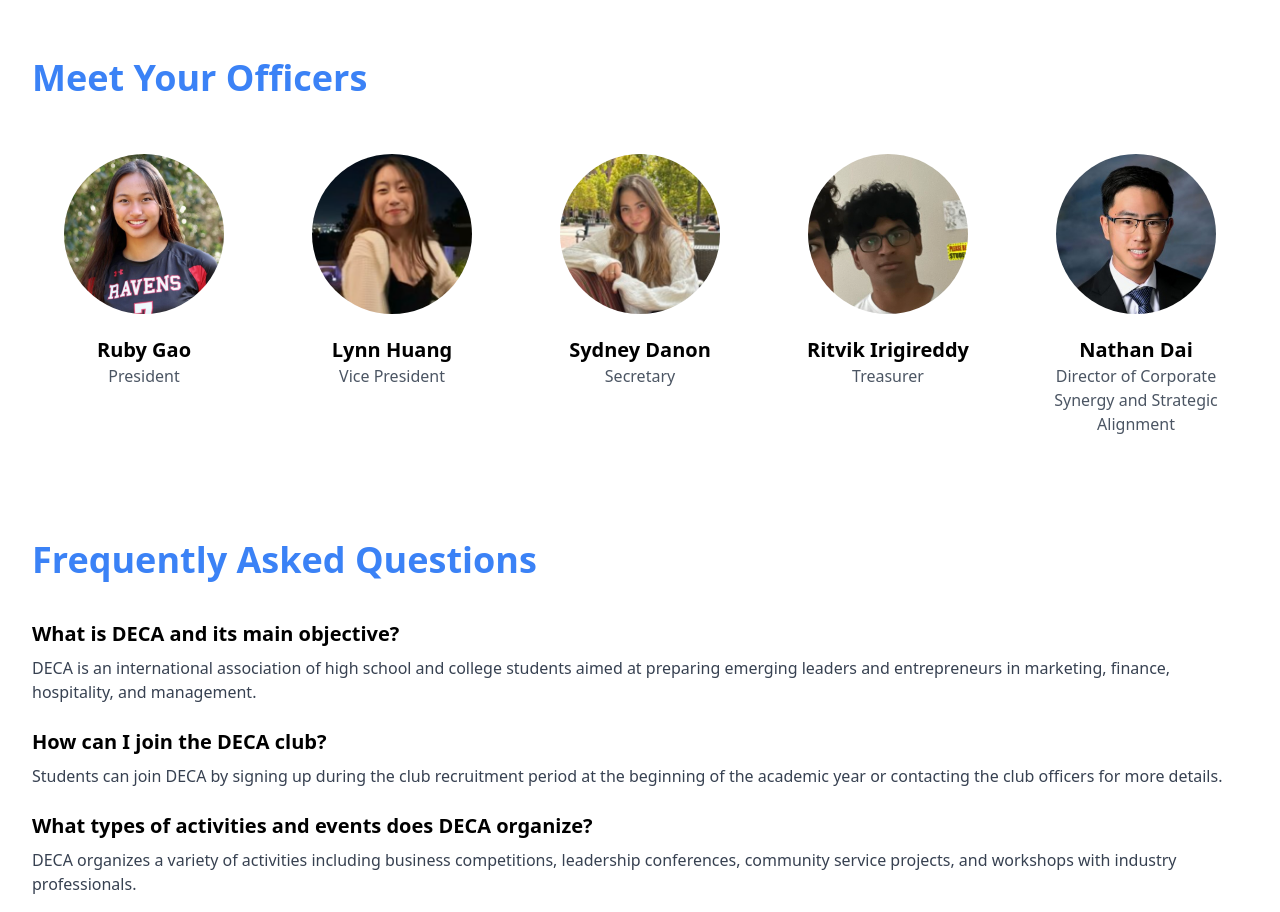
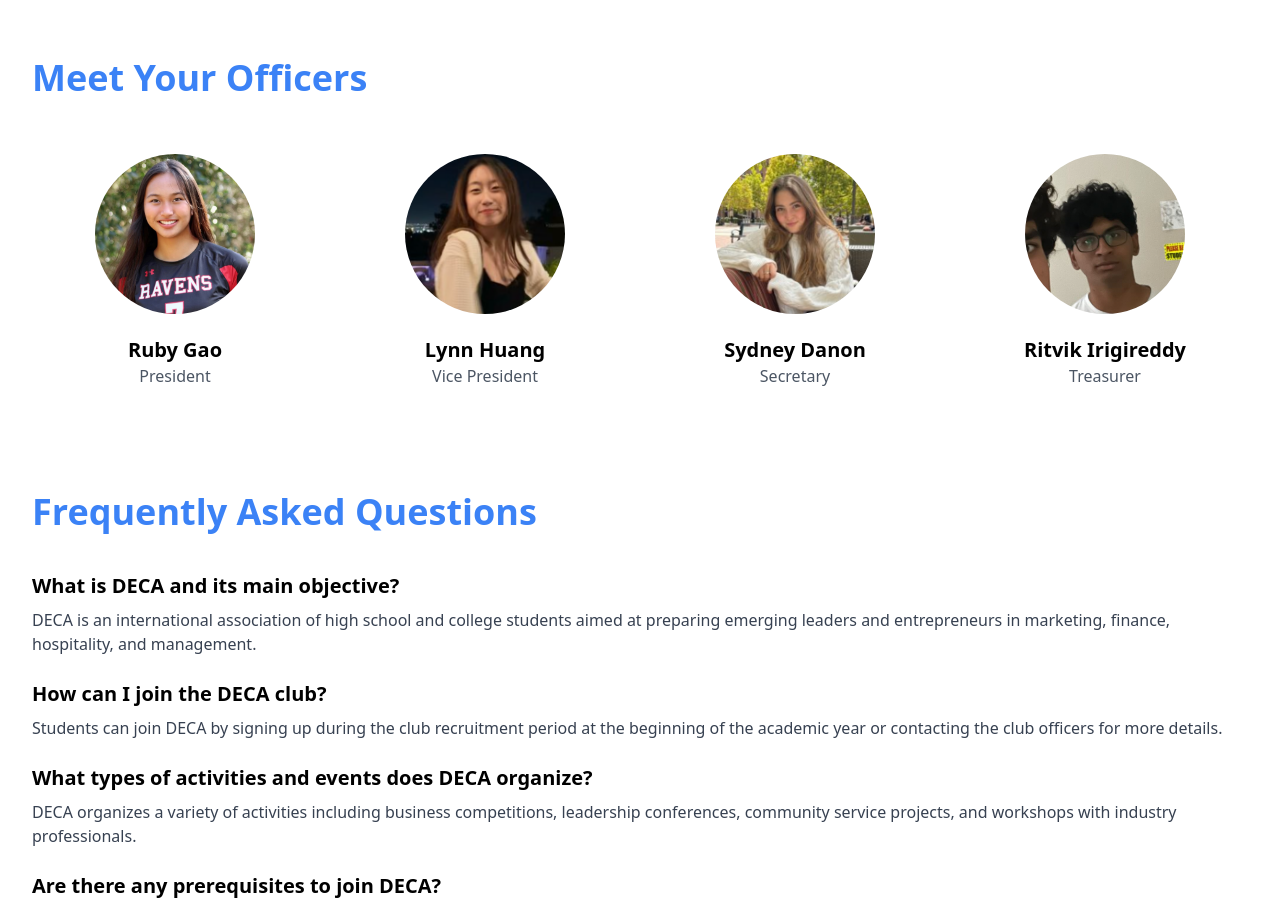
Before and after one commit to ritvikir/ccadeca, a Next.js app: page / in a window 1280 px wide. Shown: the part 2640-3552 px from the top of the page. Built offline with nearby package versions, Linux system fonts and the light colour scheme.

Commit message:
remove nd

```diff
--- a/components/Team.js
+++ b/components/Team.js
@@ -6,7 +6,7 @@
   { name: 'Lynn Huang', position: 'Vice President', imageUrl: '/lynn.png' },
   { name: 'Sydney Danon', position: 'Secretary', imageUrl: '/sydney.png' },
   { name: 'Ritvik Irigireddy', position: 'Treasurer', imageUrl: '/ritvik.jpeg' },
-  { name: 'Nathan Dai', position: 'Director of Corporate Synergy and Strategic Alignment', imageUrl: '/wayne.jpeg' },
+  // { name: 'Nathan Dai', position: 'Director of Corporate Synergy and Strategic Alignment', imageUrl: '/wayne.jpeg' },
 
   // ... add more officers as needed
 ];
@@ -17,7 +17,7 @@
       <h1 className="text-4xl font-bold mb-10 text-blue-500">
         Meet Your Officers
       </h1>
-      <div className="grid grid-cols-2 sm:grid-cols-2 lg:grid-cols-5 gap-6">
+      <div className="grid grid-cols-2 sm:grid-cols-2 lg:grid-cols-4 gap-6">
         {officers.map((officer, index) => (
           <div key={index} className={'officer-info p-4 text-center'} id={officer.name.split(' ')[0].toLowerCase()} >
             <div className="relative inline-block w-40 h-40 mx-auto mb-4">
```
